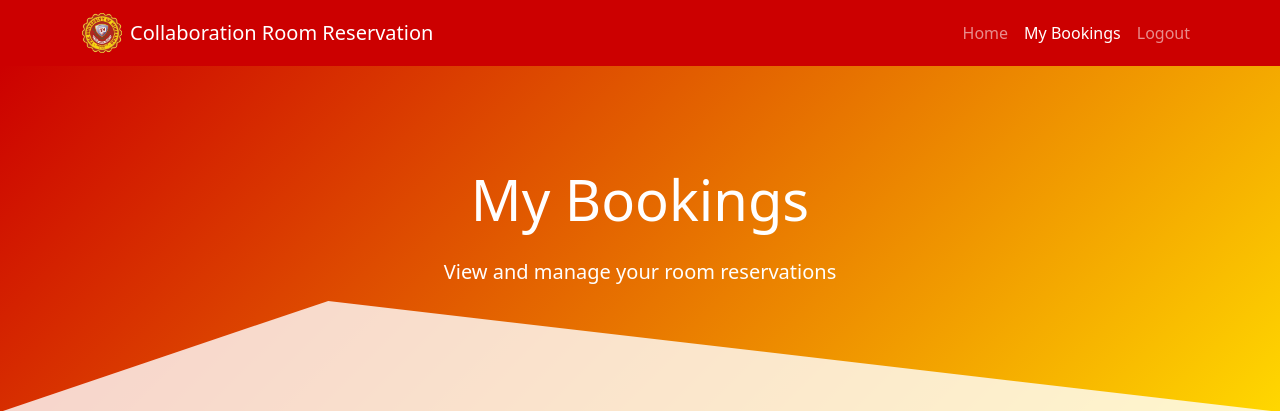
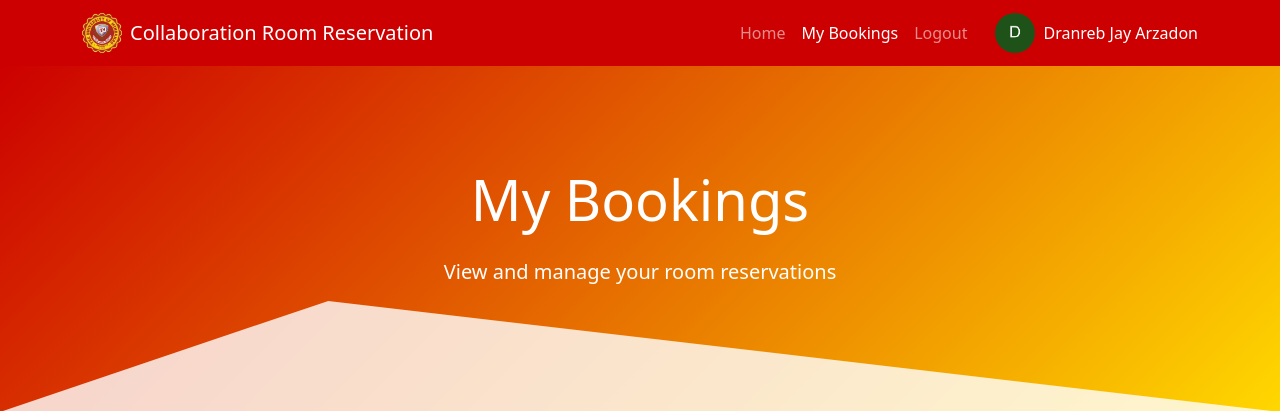
Before and after one commit to airo-coder/cst5l, a PHP site: page /my_bookings.php in a window 1280 px wide. Shown: the top 420 px of the page. Run offline with PHP 8.4, Linux system fonts and the light colour scheme; a user stored in the database is signed in; data comes from the database, SQL or seed files in the repository.

Commit message:
final
mga gipang adjust last minute

```diff
--- a/admin/includes/header.php
+++ b/admin/includes/header.php
@@ -20,9 +20,9 @@
                 <button class="btn btn-outline-light dropdown-toggle" type="button" id="dropdownMenuButton" data-bs-toggle="dropdown" aria-expanded="false">
                     Admin
                 </button>
-                <ul class="dropdown-menu" aria-labelledby="dropdownMenuButton">
+                <ul class="dropdown-menu admin-dropdown" aria-labelledby="dropdownMenuButton">
                     <li>
-                    <a href="logout.php" class="dropdown-item custom-logout">Logout</a>
+                        <a href="logout.php" class="dropdown-item custom-logout">Logout</a>
                     </li>
                 </ul>
             </div>
--- a/student_footer.php
+++ b/student_footer.php
@@ -11,17 +11,17 @@
                 <div class="col-md-4">
                     <h5>Quick Links</h5>
                     <ul class="list-unstyled">
-                        <li><a href="https://digos.umindanao.edu.ph/libraryservices" class="text-white text-decoration-none">Library Hours</a></li>
-                        <li><a href="https://digos.umindanao.edu.ph/libraryservices" class="text-white text-decoration-none">Room Policies</a></li>
+                        <li><a href="https://digos.umindanao.edu.ph/libraryservices" target="_blank" class="text-white text-decoration-none">Library Hours</a></li>
+                        <li><a href="https://digos.umindanao.edu.ph/libraryservices" target="_blank" class="text-white text-decoration-none">Room Policies</a></li>
                     </ul>
                 </div>
                 <div class="col-md-4 text-end">
                     <h5>Follow Us</h5>
                     <div class="social-links">
-                        <a href="https://www.facebook.com/UMindanaoLIC" class="text-white me-3">
+                        <a href="https://www.facebook.com/UMindanaoLIC" target="_blank" class="text-white me-3">
                             <i class="fab fa-facebook fa-2x"></i>
                         </a>
-                        <a href="https://x.com/uniminofficial?lang=en" class="text-white">
+                        <a href="https://x.com/uniminofficial?lang=en" target="_blank" class="text-white">
                             <i class="fab fa-twitter fa-2x"></i>
                         </a>
                     </div>
--- a/student_header.php
+++ b/student_header.php
@@ -1,10 +1,24 @@
+<?php
+include 'admin/includes/db_connection.php';
+
+// Get current user's profile data
+$user_id = $_SESSION['user_id'];
+$query = "SELECT name, profile_image FROM Users WHERE id = '$user_id'";
+$result = mysqli_query($conn, $query);
+$user = mysqli_fetch_assoc($result);
+
+// Set default image if no profile image exists
+$profile_image = !empty($user['profile_image'])
+    ? 'images/profiles/' . $user['profile_image']
+    : 'images/profiles/default-profile.jpg';
+?>
+
 <!DOCTYPE html>
 <html lang="en">
 
 <head>
     <meta charset="UTF-8">
     <meta name="viewport" content="width=device-width, initial-scale=1.0">
-    <!-- Add your CSS links here if needed -->
 </head>
 
 <body>
@@ -25,7 +39,20 @@
                             href="my_bookings.php">My Bookings</a>
                     </li>
                     <li class="nav-item">
-                        <a class="nav-link" href="admin/logout.php">Logout</a>
+                        <a style="margin-right: 20px;"  class="nav-link" href="admin/logout.php">Logout</a>
+                    </li>
+                    <li>
+                        <div class="d-flex align-items-center">
+                        <a href="#" class="d-flex align-items-center text-white text-decoration-none"
+                           id="">
+                            <img src="<?= $profile_image ?>"
+                                 alt="Profile Image"
+                                 width="40"
+                                 height="40"
+                                 class="rounded-circle me-2">
+                            <span><?= htmlspecialchars($user['name']) ?></span>
+                        </a>
+                        </div>
                     </li>
                 </ul>
             </div>
```
Also changed, not shown: admin/styles.css (+25 -0 lines), login.php (+32 -6 lines).
